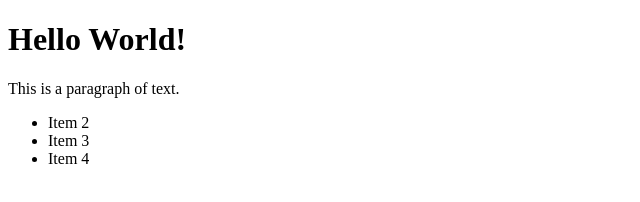
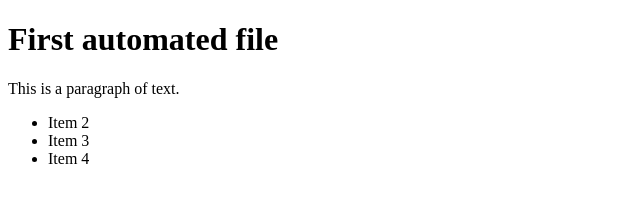
Before and after one commit to barath-at-github/simple-webpage, a plain HTML site: page html-web-page.html in a window 1280 px wide. Shown: the whole page, without its empty margins (0-640 px from the left). Drawn offline with Linux system fonts and the light colour scheme.

Commit message:
Update html-web-page.html

```diff
--- a/html-web-page.html
+++ b/html-web-page.html
@@ -5,7 +5,7 @@
 </head>
 <body>
 
-    <h1>Hello World!</h1>
+    <h1>First automated file</h1>
 
     <p>This is a paragraph of text.</p>
 
```
